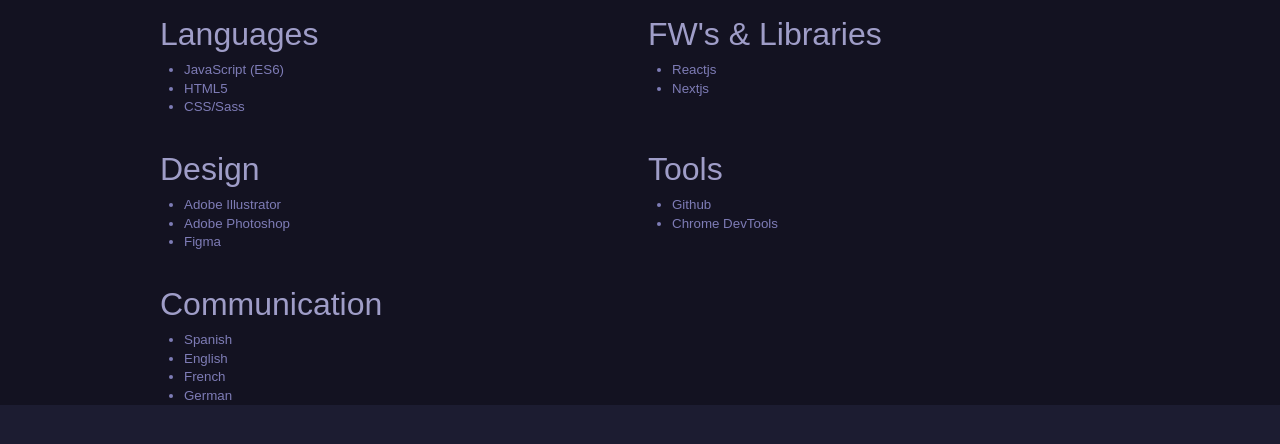
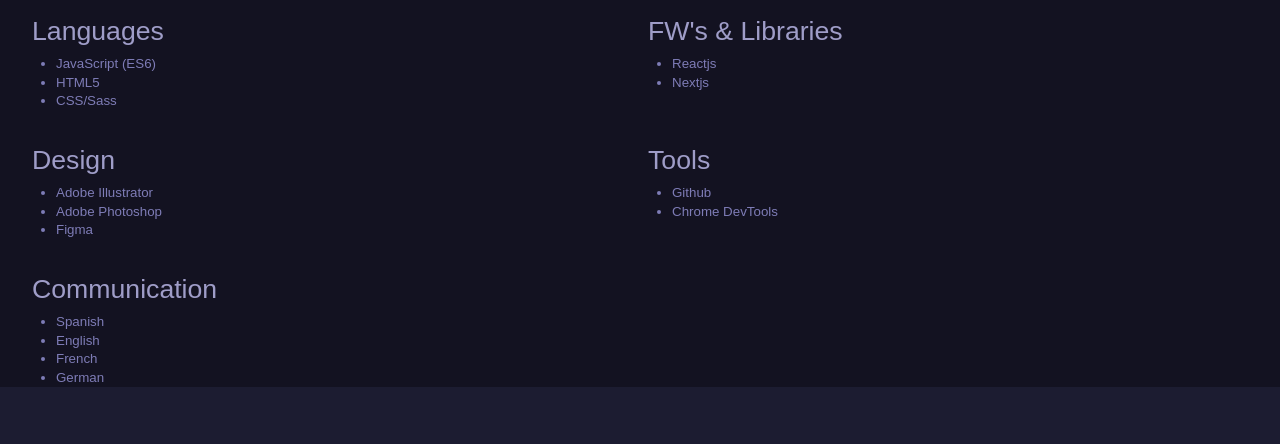
Before and after one commit to devtoti/devtoti, a Next.js app: page /components/Skills in a window 1280 px wide. Shown: the top 444 px of the page. Built offline with nearby package versions, Linux system fonts and the light colour scheme.

Commit message:
improved styling

```diff
--- a/pages/components/Projects.js
+++ b/pages/components/Projects.js
@@ -32,7 +32,7 @@
   return (
     <>
       <div className={styles.container} id="section-two">
-        <Divider variant="middle" />
+        {/* <Divider variant="middle" /> */}
         {/* <h3 data-title> Projects</h3> */}
 
         <ProjectCard
--- a/styles/_skills.module.scss
+++ b/styles/_skills.module.scss
@@ -7,7 +7,7 @@
     display: grid;
     // grid-column: 2em repeat(2, fr) 2em;
     padding: 0 2rem;
-    grid-template-columns: repeat(2, 1fr) ;
+    grid-template-columns: repeat(2, 1fr);
     grid-template-rows: repeat(3, 1fr);
     column-gap: 1em;
 
@@ -21,6 +21,7 @@
         transform: translateY(-2rem);
         // grid-area: 1 / 3 / 1 / 2;
     }
+
     .skillset {
         // outline: 1px solid green;
         margin-top: 1em;
@@ -33,7 +34,7 @@
         }
 
         ul {
-margin-left: 1.5rem;
+            margin-left: 1.5rem;
         }
 
         li {
--- a/styles/globals.css
+++ b/styles/globals.css
@@ -18,13 +18,10 @@
     font-size: clamp(10pt, 10pt + 1vw, 16pt);
   }
 
-  div[class*=container] {
-    padding: 0 10rem !important;
-  }
   div[class*=container] h3 {
-    font-size: clamp(16pt, 16pt + 2vw, 24pt);
+    font-size: clamp(16pt, 16pt + 2vw, 20pt);
   }
   div[class*=container] p, div[class*=container] li {
-    font-size: clamp(10pt, 10pt + 1vw, 16pt);
+    font-size: clamp(10pt, 10pt + 1vw, 14pt);
   }
 }/*# sourceMappingURL=globals.css.map */
--- a/styles/globals.scss
+++ b/styles/globals.scss
@@ -33,14 +33,14 @@
         }
     }
     div[class*='container'] {
-       padding: 0 10rem !important;
+    //    padding: 0 10rem !important;
 
         h3 {
-            font-size: clamp(16pt, 16pt + 2vw, 24pt);
+            font-size: clamp(16pt, 16pt + 2vw, 20pt);
 
         }
         p, li {
-            font-size: clamp(10pt, 10pt + 1vw, 16pt);
+            font-size: clamp(10pt, 10pt + 1vw, 14pt);
         }
     }
 }
--- a/styles/projects.module.css
+++ b/styles/projects.module.css
@@ -82,9 +82,46 @@
   z-index: -1;
   transition: 4s translate ease-in-out;
 }
-.container:not(.container .divider) .proyect:hover h3, .container:not(.container .divider) .proyect:hover div[class*=content], .container:not(.container .divider) .proyect:hover div[class*=chips] {
+.container:not(.container .divider) .proyect:hover h3,
+.container:not(.container .divider) .proyect:hover div[class*=content],
+.container:not(.container .divider) .proyect:hover div[class*=chips] {
   transform: translateX(0.5rem);
 }
 .container:not(.container .divider) .proyect:hover div[class*=proyect] {
   border: 2px solid #F2C94C;
+}
+
+@media only screen and (min-width: 752px) {
+  .container {
+    display: grid;
+    grid-template-columns: repeat(2, 1fr);
+    grid-template-rows: repeat(3, 1fr);
+    gap: 1em;
+  }
+  .container div {
+    position: relative;
+    display: flex;
+    flex-direction: column;
+  }
+  .container div div[class*=content] {
+    flex-grow: 1;
+    padding: 1.5rem 1rem 0rem !important;
+  }
+  .container div div[class*=chips] {
+    width: 100%;
+    overflow: hidden;
+    margin-top: auto;
+  }
+  .container div div[class*=chips] div[class*=labels] {
+    display: flex;
+    flex-direction: row !important;
+  }
+  .container div div[class*=chips] div[class*=links] {
+    border: 0;
+    padding-bottom: 0 !important;
+  }
+  .container div div[class*=chips] div[class*=links] *:hover {
+    cursor: pointer;
+    color: #9F9DC8;
+  }
 }/*# sourceMappingURL=projects.module.css.map */
--- a/styles/projects.module.scss
+++ b/styles/projects.module.scss
@@ -76,6 +76,7 @@
             color: $color200;
             margin: 0;
             margin-top: 0.5rem;
+
             p {
                 padding-right: 0.5rem;
                 color: $color600;
@@ -105,7 +106,10 @@
         }
 
         &:hover {
-            h3, div[class*='content'], div[class*='chips'] {
+
+            h3,
+            div[class*='content'],
+            div[class*='chips'] {
                 transform: translateX(0.5rem);
             }
 
@@ -117,13 +121,53 @@
     }
 }
 
-// .divider {
-//     position: absolute;
-//     bottom: 0;
-//     left: 0;
-//     width: 100%;
-//     height: auto;
-//     overflow: hidden;
-//     line-height: 0;
-// }
-//  filter: brightness(0) saturate(100%) invert(5%) sepia(8%) saturate(4679%) hue-rotate(206deg) brightness(94%) contrast(94%);
+
+@media only screen and (min-width: 752px) {
+
+    .container {
+        display: grid;
+        grid-template-columns: repeat(2, 1fr);
+        grid-template-rows: repeat(3, 1fr);
+        gap: 1em;
+
+        div {
+            // outline: 1px solid white;
+            position: relative;
+            display: flex;
+            flex-direction: column;
+            // background-color: red !important;
+            // height: 100%;
+
+            div[class*='content'] {
+                flex-grow: 1;
+                padding: 1.5rem 1rem 0rem !important;
+
+            }
+
+            div[class*='chips'] {
+                // background-color: red !important;
+                // position: absolute;
+                width: 100%;
+                overflow: hidden;
+                margin-top: auto;
+
+                div[class*='labels'] {
+                    display: flex;
+                    flex-direction: row !important;
+                    // justify-content: space-between;
+                }
+
+                div[class*='links'] {
+                    border: 0;
+                    padding-bottom: 0 !important;
+
+                    & *:hover {
+                        cursor: pointer;
+                        color: $color200
+                    }
+                }
+            }
+        }
+
+    }
+}
```
Also changed, not shown: 2 other files (tests, documents, lock files or other folders).
